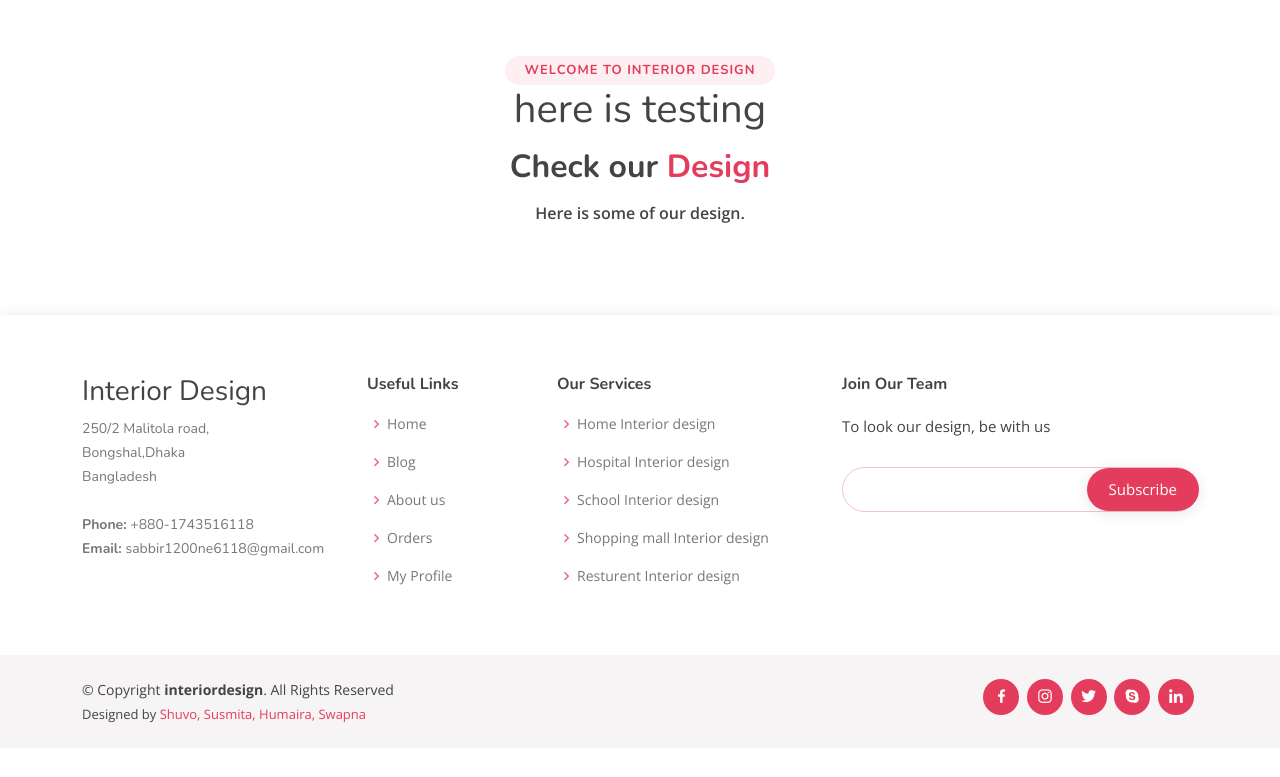
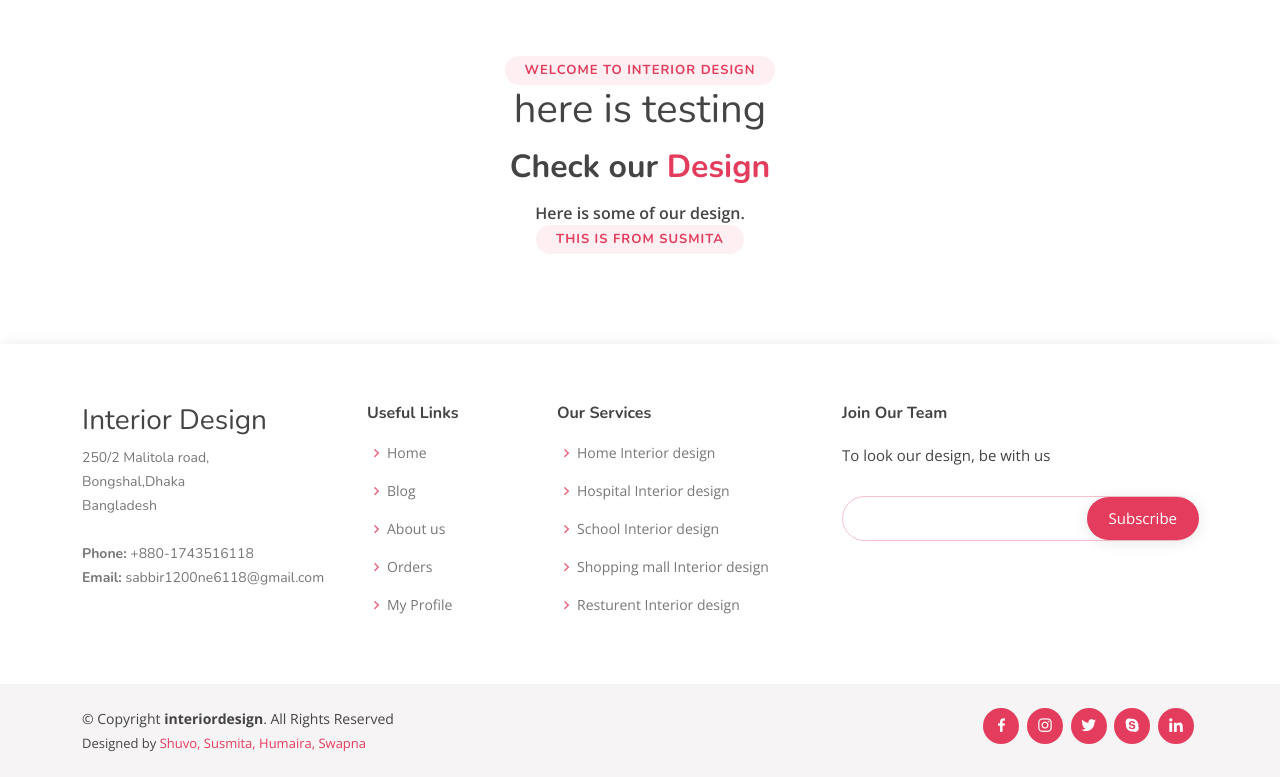
Before and after one commit to shuvoSh24/FinalPr01Project, a Django app: template ecommarce/templates/index.html in a window 1280 px wide. Shown: the part 724-1501 px from the top of the page. Before the commit the page ends 1447 px from the top, so only its background shows below. Run offline with Django 3.2, Linux system fonts and the light colour scheme; the template is opened without the code that fills it, so the values that code supplies are empty; some libraries are stand-ins or nearby versions.

Commit message:
test commit

```diff
--- a/ecommarce/templates/index.html
+++ b/ecommarce/templates/index.html
@@ -16,6 +16,7 @@
        <h1>here is testing</h1>
      <h3>Check our <span>Design</span></h3>
      <p>Here is some of our design.</p>
+       <h2>This is from susmita</h2>
    </div>
 
 
```
Also changed, not shown: ecommarce/db.sqlite3.
